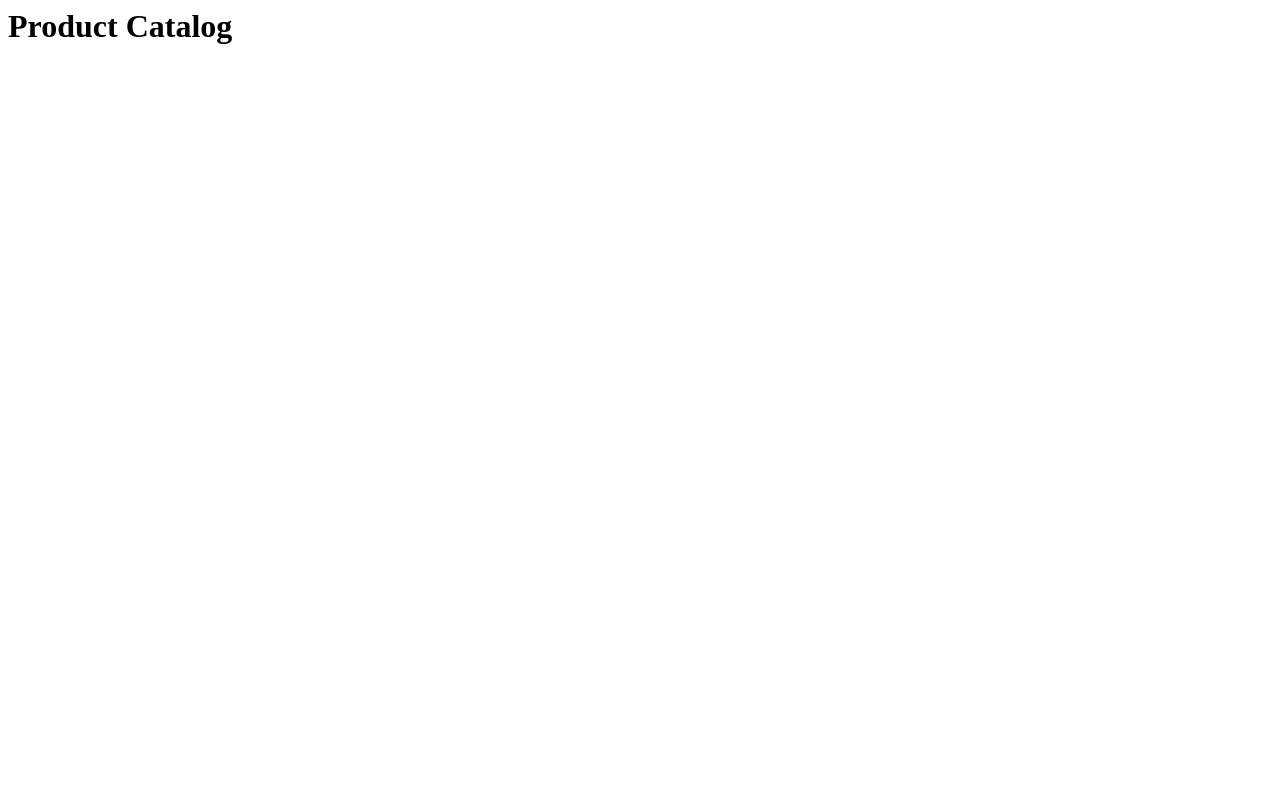
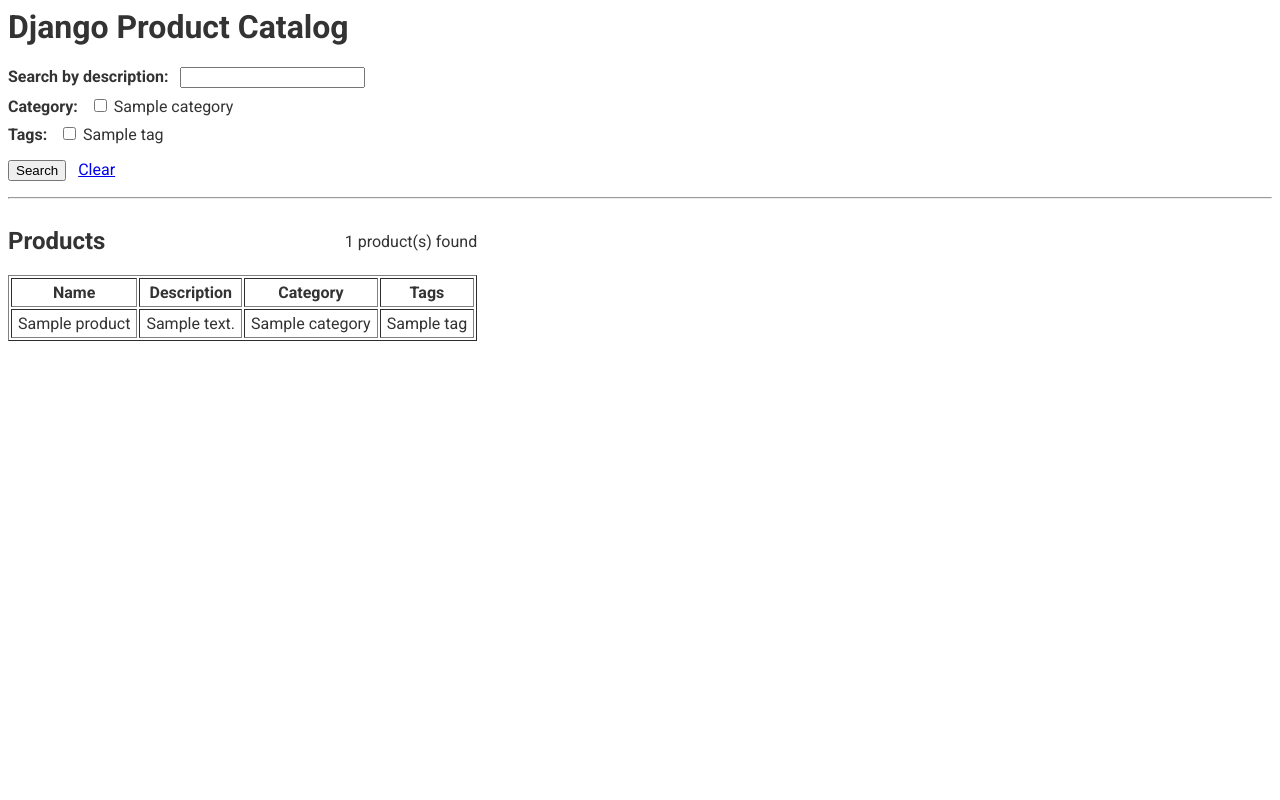
Before and after one commit to tohruyaginuma/django-product-catalog, a Django app: page / in a window 1280 px wide. Before the commit the page is almost empty. Run offline with Django 5.2, Linux system fonts and the light colour scheme; tables that the repository leaves empty hold one stand-in row (values such as "Sample post").

Commit message:
add frontend

```diff
--- /dev/null
+++ b/product_catalog/product/static/product/style.css
@@ -0,0 +1,42 @@
+body {
+  font-family: 'Roboto', sans-serif;
+  color: #333;
+}
+
+/* page */
+.page {
+  padding-bottom: 32px;
+}
+
+/* search-form */
+.search-form__group {
+  margin-bottom: 8px;
+}
+
+.search-form__label {
+  font-weight: bold;
+  margin-right: 8px;
+}
+
+.search-form__actions {
+  margin-top: 16px;
+}
+
+.search-form__clear {
+  margin-left: 8px;
+}
+
+/* product-list */
+.product-list {
+  display: inline-block;
+}
+
+.product-list__header {
+  display: flex;
+  align-items: center;
+  justify-content: space-between;
+}
+
+.product-list__cell {
+  padding: 4px 6px;
+}
--- a/product_catalog/product/templates/product/index.html
+++ b/product_catalog/product/templates/product/index.html
@@ -1,8 +1,86 @@
+{% load static %}
 <html>
   <head>
     <title>Product Catalog</title>
+    <link rel="preconnect" href="https://fonts.googleapis.com">
+    <link href="https://fonts.googleapis.com/css2?family=Roboto:wght@400;700&display=swap" rel="stylesheet">
+    <link rel="stylesheet" href="{% static 'product/style.css' %}">
   </head>
   <body>
-    <h1>Product Catalog</h1>
+    <main class="page">
+      <h1 class="page__title">Django Product Catalog</h1>
+
+      <form class="search-form" method="get">
+        <div class="search-form__group">
+          <label class="search-form__label" for="description">Search by description:</label>
+          <input type="text" id="description" name="description" value="{{ description }}">
+        </div>
+
+        {% if categories %}
+        <div class="search-form__group">
+          <span class="search-form__label">Category:</span>
+          {% for category in categories %}
+            <label>
+              <input type="checkbox" name="category_ids" value="{{ category.id }}"
+                {% if category.id in selected_category_ids %}checked{% endif %}>
+              {{ category.name }}
+            </label>
+          {% endfor %}
+        </div>
+        {% endif %}
+
+        {% if tags %}
+        <div class="search-form__group">
+          <span class="search-form__label">Tags:</span>
+          {% for tag in tags %}
+            <label>
+              <input type="checkbox" name="tag_ids" value="{{ tag.id }}"
+                {% if tag.id in selected_tag_ids %}checked{% endif %}>
+              {{ tag.name }}
+            </label>
+          {% endfor %}
+        </div>
+        {% endif %}
+
+        <div class="search-form__actions">
+          <button type="submit">Search</button>
+          <a href="{% url 'index' %}" class="search-form__clear">Clear</a>
+        </div>
+      </form>
+
+      <hr>
+
+      <div class="product-list">
+        <div class="product-list__header">
+          <h2 class="product-list__title">Products</h2>
+          <p class="product-list__count">{{ products|length }} product(s) found</p>
+        </div>
+
+        <table class="product-list__table" border="1">
+          <thead>
+            <tr>
+              <th class="product-list__cell">Name</th>
+              <th class="product-list__cell">Description</th>
+              <th class="product-list__cell">Category</th>
+              <th class="product-list__cell">Tags</th>
+            </tr>
+          </thead>
+          <tbody>
+            {% for product in products %}
+              <tr>
+                <td class="product-list__cell">{{ product.name }}</td>
+                <td class="product-list__cell">{{ product.description }}</td>
+                <td class="product-list__cell">{{ product.category.name }}</td>
+                <td class="product-list__cell">{% for tag in product.tags.all %}{{ tag.name }}{% if not forloop.last %}, {% endif %}{% endfor %}</td>
+              </tr>
+            {% empty %}
+              <tr>
+                <td class="product-list__cell" colspan="4">No products found.</td>
+              </tr>
+            {% endfor %}
+          </tbody>
+        </table>
+      </div>
+    </main>
   </body>
 </html>
```
